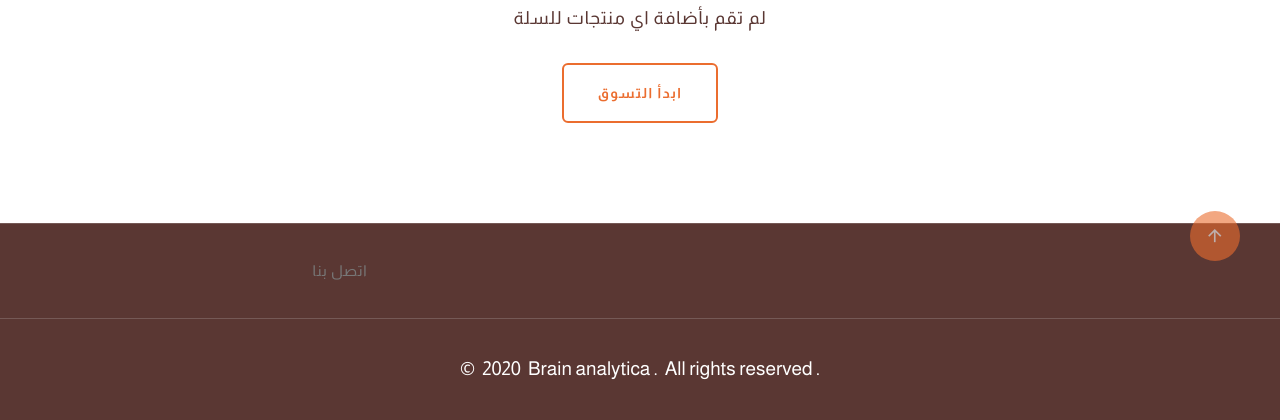
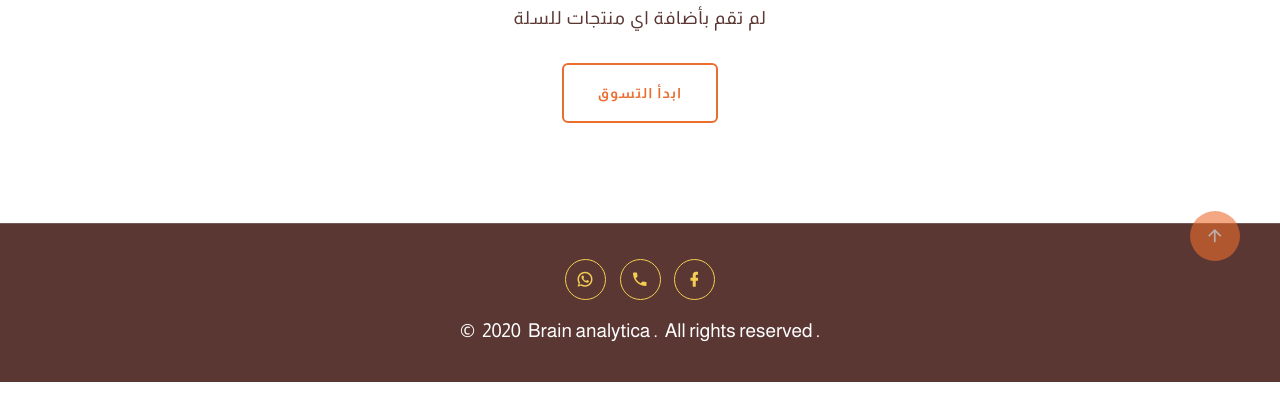
Before and after one commit to ma7aziz/almokhtar, a Django app: page /cart in a window 1280 px wide. Shown: the part 599-1019 px from the top of the page. After the commit the page ends 981 px from the top, so only its background shows below. Run offline with Django 3.2, Linux system fonts and the light colour scheme; data that the repository does not hold is empty; some libraries are stand-ins or nearby versions.

Commit message:
added contact icons

```diff
--- a/templates/base.html
+++ b/templates/base.html
@@ -40,9 +40,18 @@
 			height: 100%;
 		}
 
-		.alert {
+		.message {
 			position: fixed;
 			top: 80%;
+			right: 5%;
+			z-index: 99999999999999999999999999;
+			background-color: #dff3e4;
+			color: rgb(102, 179, 95);
+
+		}
+		.alert-dismissible {
+			position: fixed;
+			top: 70%;
 			right: 5%;
 			z-index: 99999999999999999999999999;
 			background-color: #dff3e4;
@@ -227,35 +236,41 @@
 			</div>
 		</header>
 		{% if messages %}
-		{% if request.path != 'cart'%}
-			<div class="">
-				<p>
-					لاتمام عملية الشراء اضغط هنا
-				</p>
-			</div>
+		{% if 'cart' not in request.path %}
+		<div class="alert alert-dismissible fade show" role="alert">
+			<strong>
+
+				لاتمام عملية الشراء اضغط <a href="{% url 'cart' %}">هنـا</a>
+			</strong>
+			<button type="button" class="close" data-dismiss="alert" aria-label="Close">
+			  <span aria-hidden="true">&times;</span>
+			</button>
+		  </div>
 		{% endif %}
 		{% for message in messages %}
-		<div class="alert" role="alert">
+		<div class="alert message" role="alert">
 			{{message}}
 		</div>
+
 		{% endfor%}
 		{% endif %}
 		{% block content %} {% endblock %}
-		<footer class="section footer-modern footer-modern-2" style="background-color: #5A3733;" dir="">
-
+		<footer class="section footer-modern footer-modern-2" style="background-color: #5A3733;" >
 			<div class="footer-modern-panel text-center">
 				<div class="container">
 					<div class="row">
+						<div class="col-md-12" dir="rtl" >
+							<ul class="list-inline list-social-3 list-inline-sm" style="color: #F3CE53;">
+								<li><a href="https://www.facebook.com/Elmokhtarlltagra/" class="icon mdi mdi-facebook icon-xl" target="__blank"></a></li>
+								<li><a href="tel:+201011240195" class="icon mdi mdi-phone icon-xl" ></a></li>
+								<li><a href="https://wa.me/201011240195" class="icon mdi mdi-whatsapp icon-xl" target="__blank"></a></li>
+							</ul>
+						</div>
 						<div class="col-md-6">
-							اتصل بنا
+
 						</div>
-						<div class="col-md-6"></div>
 					</div>
-				</div>
-			</div>
-			<div class="footer-modern-panel text-center">
-				<div class="container">
-					<p class="rights" style="color: #fff; font-size: 1.2rem"><span>&copy;&nbsp; </span><span
+					<p class="rights" style="color:#fff; font-size: 1.2rem"><span>&copy;&nbsp; </span><span
 							class="copyright-year"></span><span>&nbsp;</span><span>
 							<a href="https://www.braineg.com" target="__blank">Brain analytica</a> </span><span>.&nbsp; All rights
 							reserved</span><span>&nbsp;</span><span>.</span></p>
@@ -318,7 +333,7 @@
 	</script>
 	<script>
 		setTimeout(function () {
-			$('.alert').fadeOut('fast');
+			$('.message').fadeOut('fast');
 			}, 5000);
 
 	</script>
```
